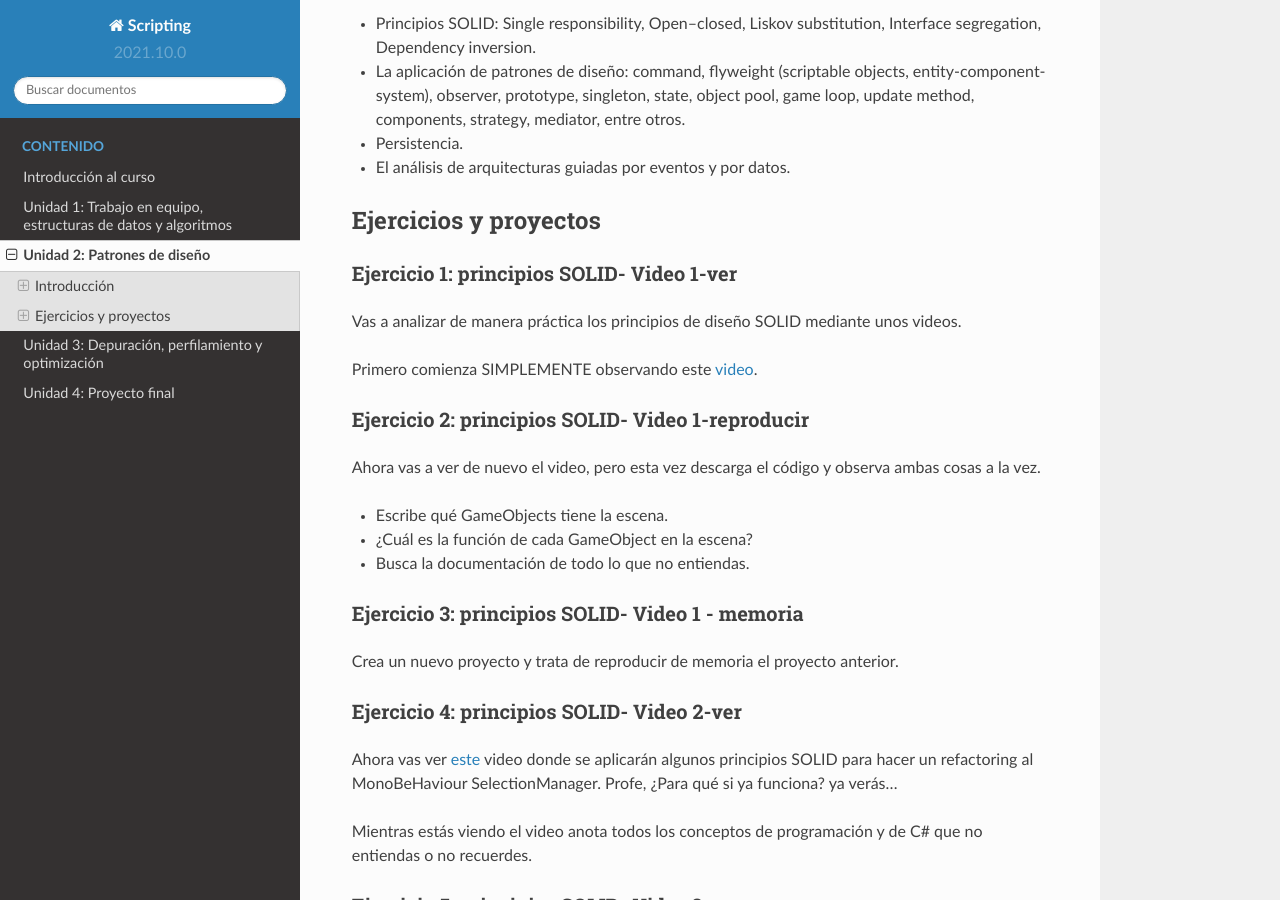
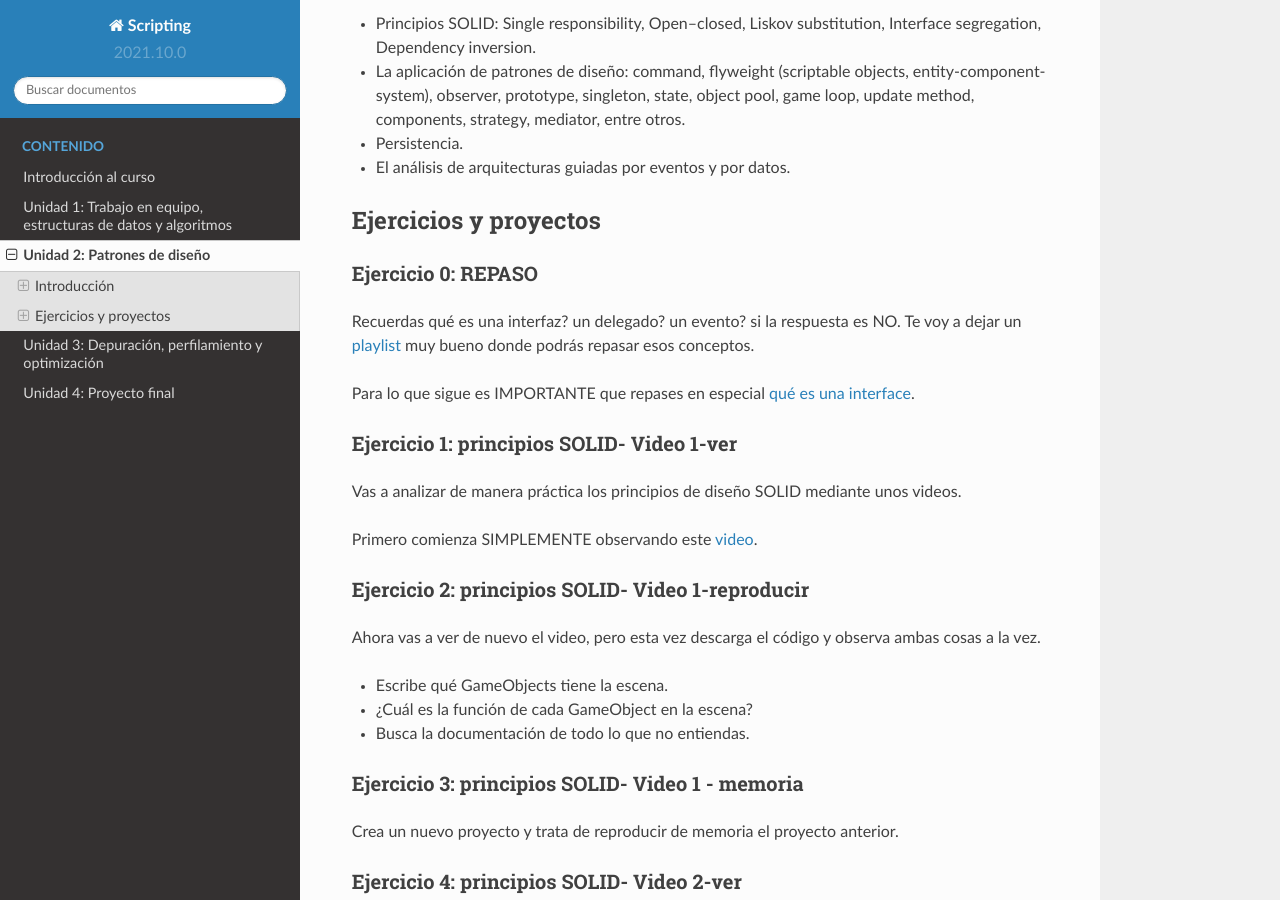
Before and after one commit to juanferfranco/scripting, a Sphinx documentation site: the page built from docs/_unidad2/unidad2.rst, in a window 1280 px wide and 900 px high, scrolled down 472 px. Built offline with Sphinx 7.4.7 and the Read the Docs theme 2.0.0, drawn with Linux system fonts in a browser that asks for light colours.

Commit message:
Add ex0 to Unit 2 to refresh some basic C# concepts

```diff
--- a/docs/_unidad2/unidad2.rst
+++ b/docs/_unidad2/unidad2.rst
@@ -31,6 +31,17 @@ Temas
 
 Ejercicios y proyectos
 ------------------------
+
+Ejercicio 0: REPASO
+^^^^^^^^^^^^^^^^^^^^^^
+
+Recuerdas qué es una interfaz? un delegado? un evento? si la respuesta es NO.
+Te voy a dejar un `playlist <https://www.youtube.com/playlist?list=PLzDRvYVwl53t2GGC4rV_AmH7vSvSqjVmz>`__
+muy bueno donde podrás repasar esos conceptos.
+
+Para lo que sigue es IMPORTANTE que repases en especial
+`qué es una interface <https://www.youtube.com/watch?v=MZOrGXk4XFI>`__.
+
 
 Ejercicio 1: principios SOLID- Video 1-ver
 ^^^^^^^^^^^^^^^^^^^^^^^^^^^^^^^^^^^^^^^^^^^
```
